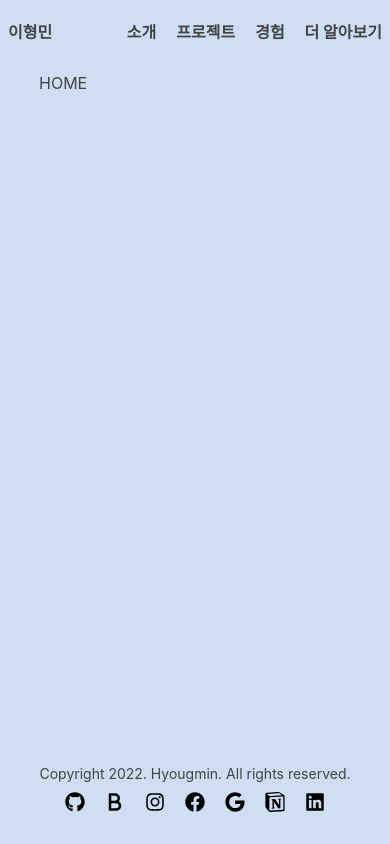
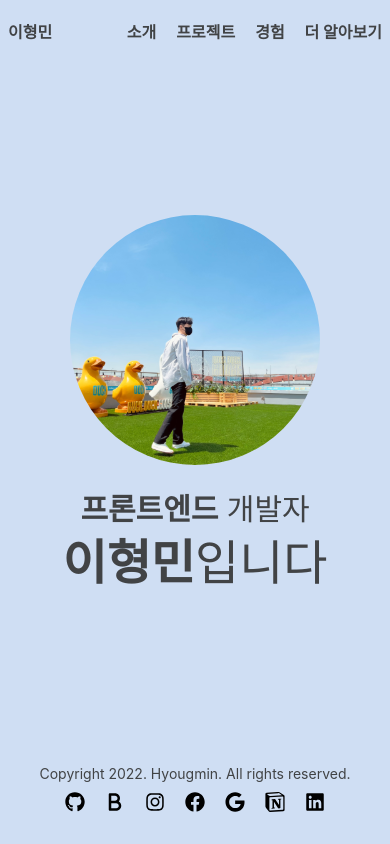
Before and after one commit to hyoungqu23/Hyoungmin_Portfolio, a Next.js app: page / in a window 390 px wide. Built offline with nearby package versions, Linux system fonts and the light colour scheme.

Commit message:
Feat: Home Page UI 구현
- 프로필 이미지 추가
- 소개글 작성
- 반응형 디자인 추가

```diff
--- a/pages/index.tsx
+++ b/pages/index.tsx
@@ -1,9 +1,20 @@
 import type { NextPage } from 'next';
-import Head from 'next/head';
 import Image from 'next/image';
 
 const Home: NextPage = () => {
-  return <div>HOME</div>;
+  return (
+    <div className="container h-full flex flex-col justify-center items-center">
+      <div className="overflow-hidden mb-5 lg:mb-8">
+        <Image src="/image/profile.svg" width={'250%'} height={'250%'} />
+      </div>
+      <h2 className="text-3xl lg:text-4xl mb-3 lg:mb-5">
+        <span className="font-bold hover:border-b-8 border-yellow-300">프론트엔드</span> 개발자
+      </h2>
+      <h1 className="text-5xl lg:text-7xl">
+        <span className="font-bold hover:border-b-8 border-yellow-300">이형민</span>입니다
+      </h1>
+    </div>
+  );
 };
 
 export default Home;
```
Also changed, not shown: public/image/profile.svg.
